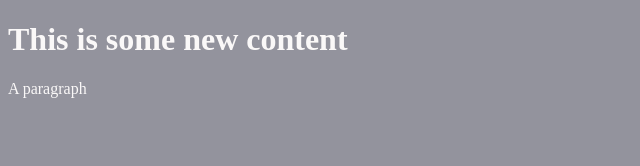
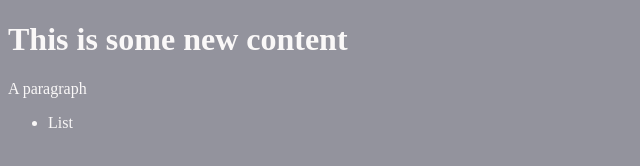
Before and after one commit to memantle/example_project, a plain HTML site: page index.html in a window 1280 px wide. Shown: the full height of the page, 0-640 px from the left. Drawn offline with Linux system fonts and the light colour scheme.

Commit message:
added a list

```diff
--- a/index.html
+++ b/index.html
@@ -8,7 +8,8 @@
     <body>
         <h1>This is some new content</h1>
         <p>A paragraph</p>
-
+        <ul><li>List</li>
+	</ul>
     <script src="js/script.js"></script>
     </body>
 </html>
```
